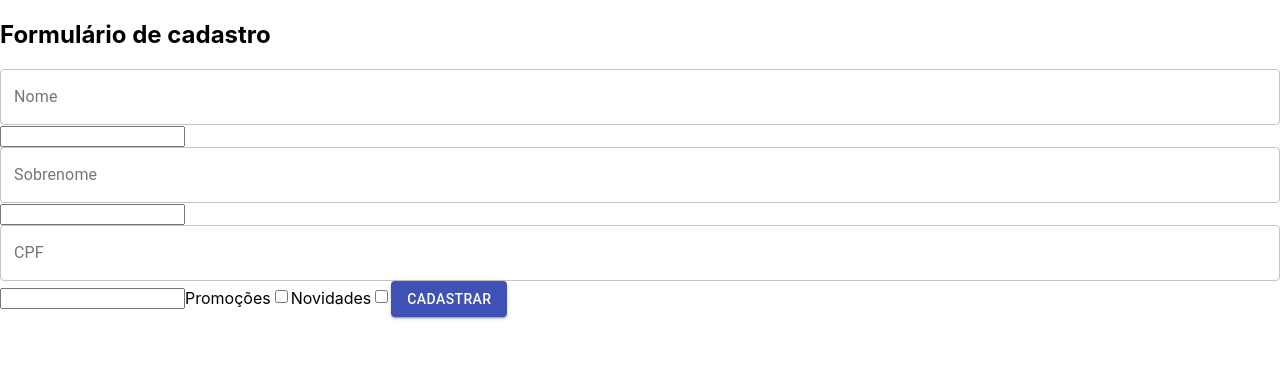
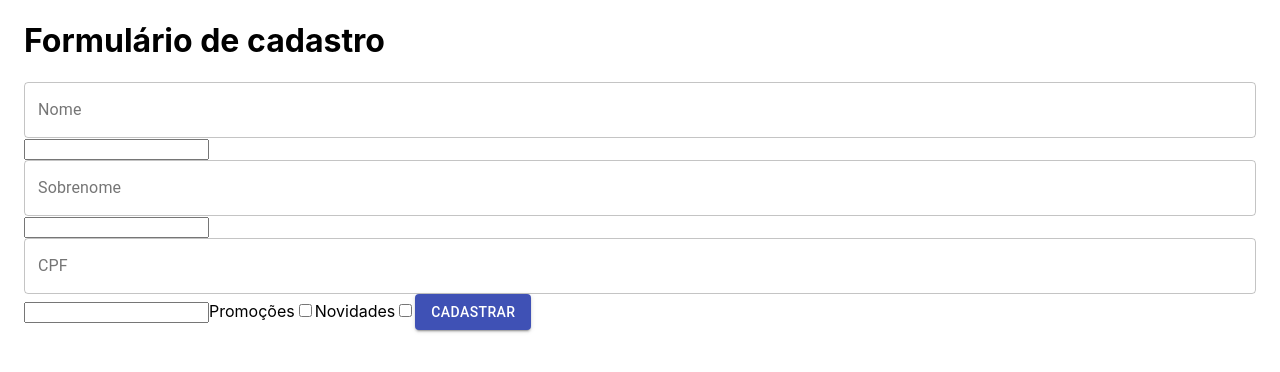
Before and after one commit to danielemaraschin/React-Function-Components-a-modern-approach, a React (Create React App) app in the folder my-app/: page / in a window 1280 px wide. Shown: the top 372 px of the page. Built offline with nearby package versions, Linux system fonts and the light colour scheme.

Commit message:
Learning about MATERIAL UI Container

```diff
--- a/my-app/src/App.js
+++ b/my-app/src/App.js
@@ -1,16 +1,16 @@
 import React, { Component } from 'react';
 import './App.css';
 import FormularioCadastro from './components/FormularioCadastro/FormularioCadastro';
-
+import {Container} from "@material-ui/core";
 
 class App extends Component {
 
   render() {
     return (
-      <section>
+      <Container>
         <h1>Formulário de cadastro</h1>
         <FormularioCadastro />
-      </section>
+      </Container>
     );
   }
 }
```
